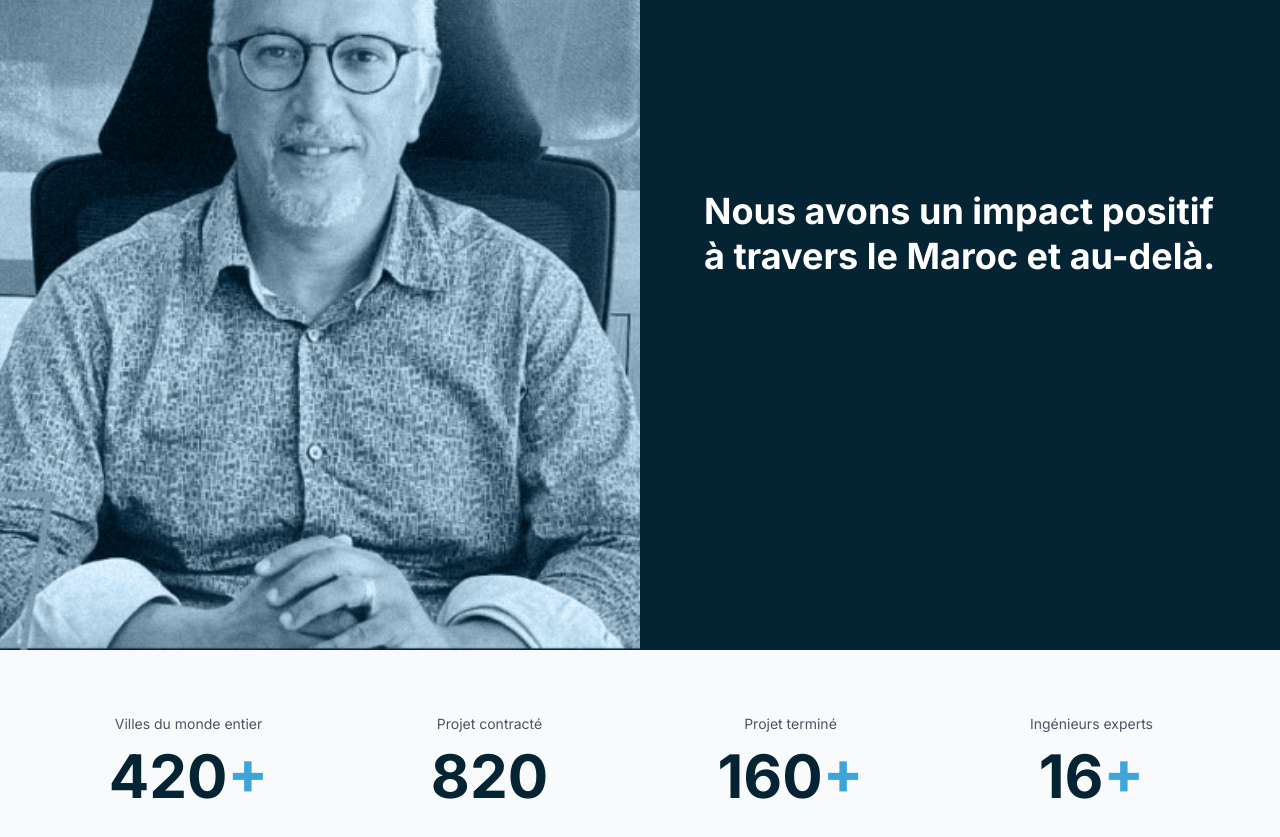
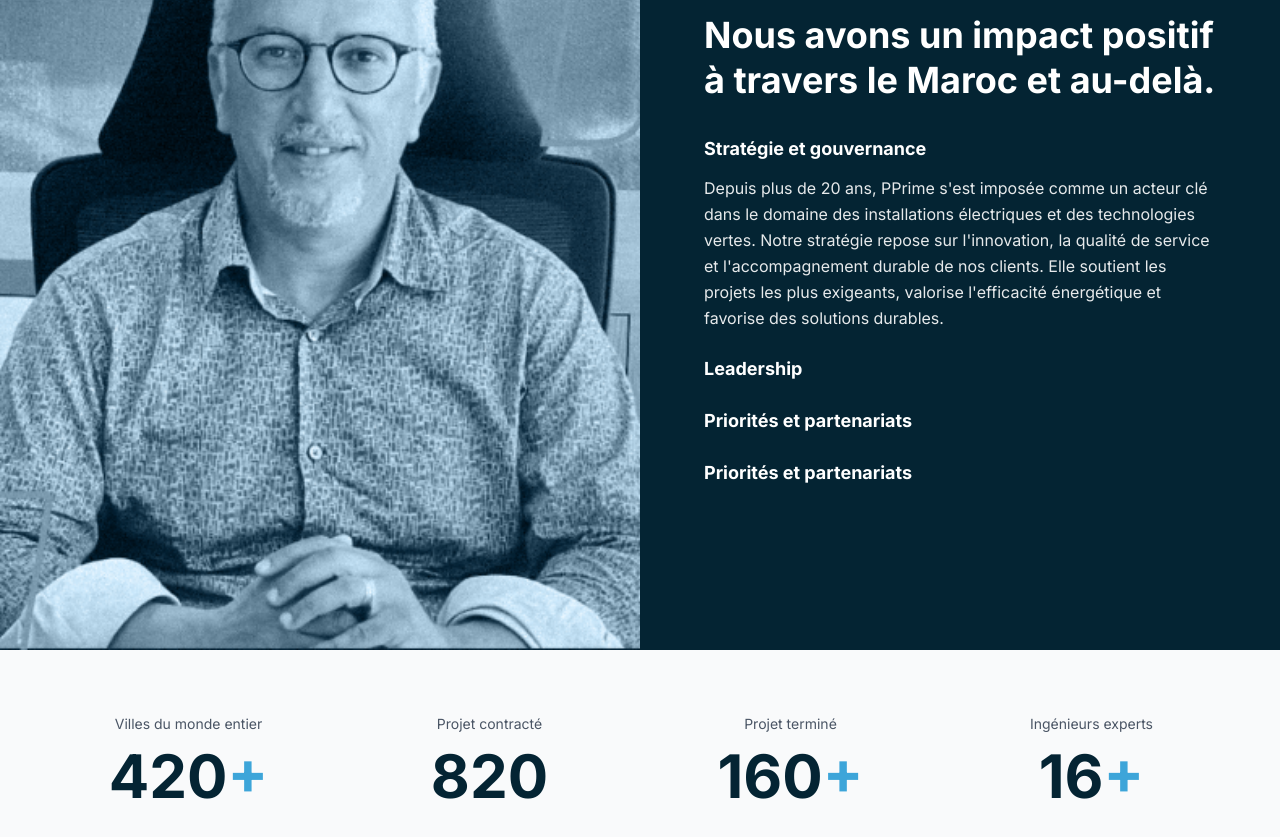
Before and after one commit to oumaimaaitsaid/Pprime_Site, a Next.js app: page /a-propos in a window 1280 px wide. Shown: the part 1960-2797 px from the top of the page. Built offline with nearby package versions, Linux system fonts and the light colour scheme.

Commit message:
feat: intégration du contenu sur la gouvernance, le leadership et les priorités

```diff
--- a/src/components/leadership-section.js
+++ b/src/components/leadership-section.js
@@ -45,7 +45,29 @@ export default function LeadershipSection() {
             <br />à travers le Maroc et au-delà.
           </h2>
 
+          <div className="space-y-6">
+            <div>
+              <h3 className="text-base lg:text-lg font-bold mb-3 text-white">Stratégie et gouvernance</h3>
+              <p className="text-sm lg:text-base text-white/90 leading-relaxed">
+                Depuis plus de 20 ans, PPrime s'est imposée comme un acteur clé dans le domaine des installations
+                électriques et des technologies vertes. Notre stratégie repose sur l'innovation, la qualité de service
+                et l'accompagnement durable de nos clients. Elle soutient les projets les plus exigeants, valorise
+                l'efficacité énergétique et favorise des solutions durables.
+              </p>
+            </div>
 
+            <div>
+              <h3 className="text-base lg:text-lg font-bold text-white">Leadership</h3>
+            </div>
+
+            <div>
+              <h3 className="text-base lg:text-lg font-bold text-white">Priorités et partenariats</h3>
+            </div>
+
+            <div>
+              <h3 className="text-base lg:text-lg font-bold text-white">Priorités et partenariats</h3>
+            </div>
+          </div>
         </div>
       </div>
     </section>
```
